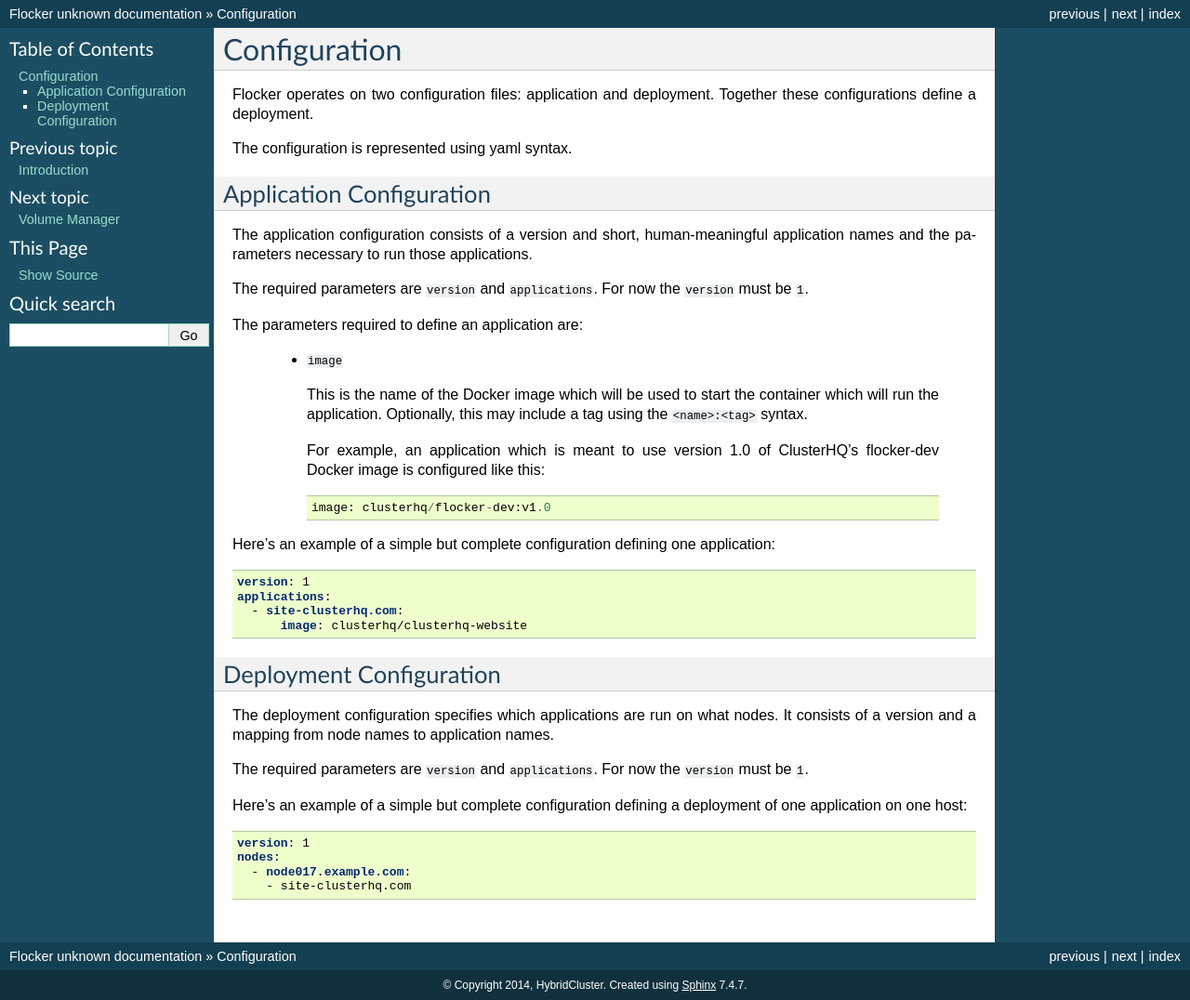
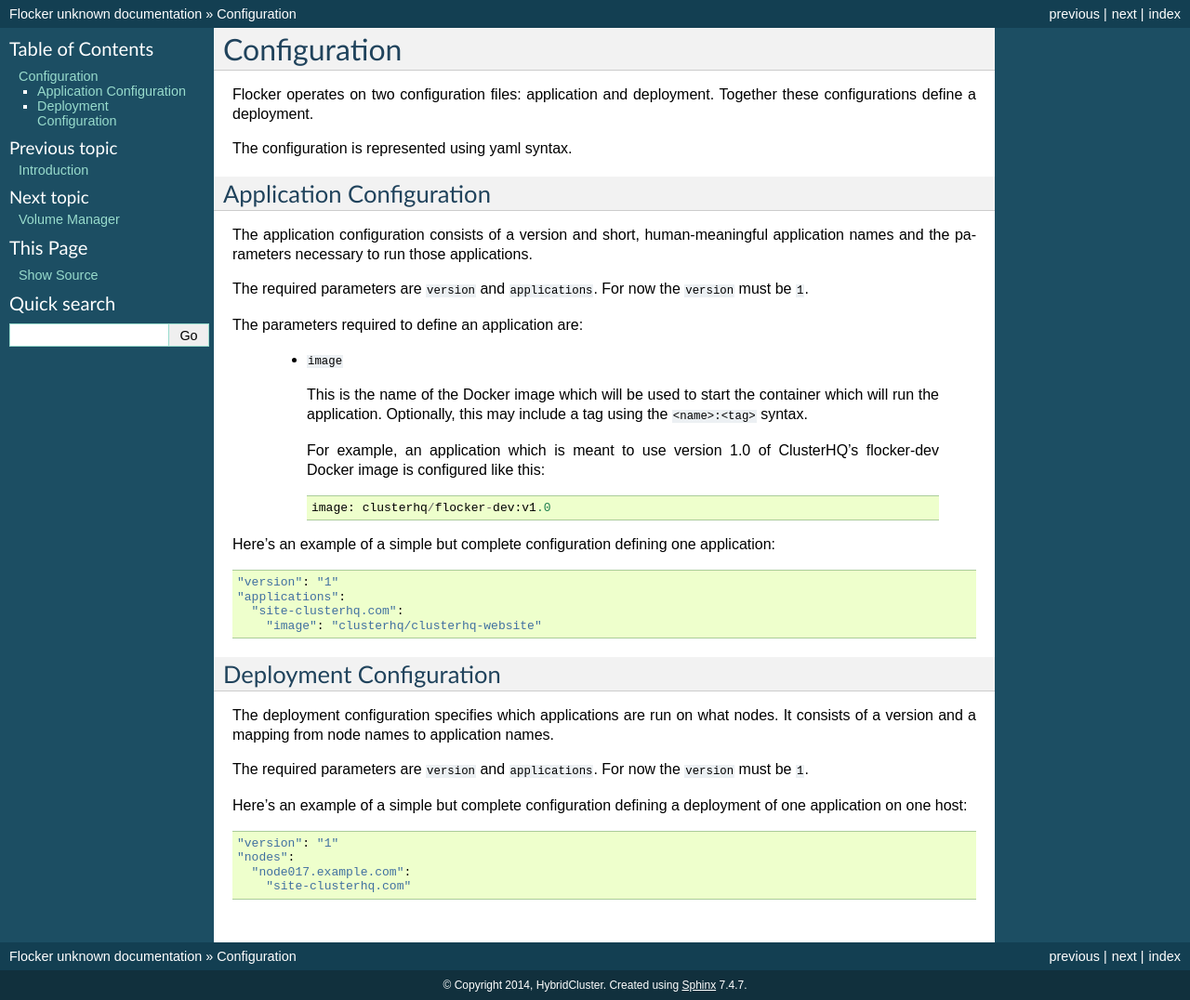
Before and after one commit to ClusterHQ/flocker, a Sphinx documentation site: the page built from docs/configuration.rst, in a window 1280 px wide. Shown: the whole page at 93% size. Built offline with Sphinx 7.4.7, drawn with Linux system fonts in a browser that asks for light colours; some of the changed lines change nothing that is shown.

Commit message:
Made YAML string literals and removed hyphens

```diff
--- a/docs/configuration.rst
+++ b/docs/configuration.rst
@@ -30,10 +30,10 @@ Here's an example of a simple but complete configuration defining one applicatio
 
 .. code-block:: yaml
 
-  version: 1
-  applications:
-    - site-clusterhq.com:
-        image: clusterhq/clusterhq-website
+  "version": "1"
+  "applications":
+    "site-clusterhq.com":
+      "image": "clusterhq/clusterhq-website"
 
 
 Deployment Configuration
@@ -49,7 +49,7 @@ Here's an example of a simple but complete configuration defining a deployment o
 
 .. code-block:: yaml
 
-  version: 1
-  nodes:
-    - node017.example.com:
-      - site-clusterhq.com
+  "version": "1"
+  "nodes":
+    "node017.example.com":
+      "site-clusterhq.com"
```
